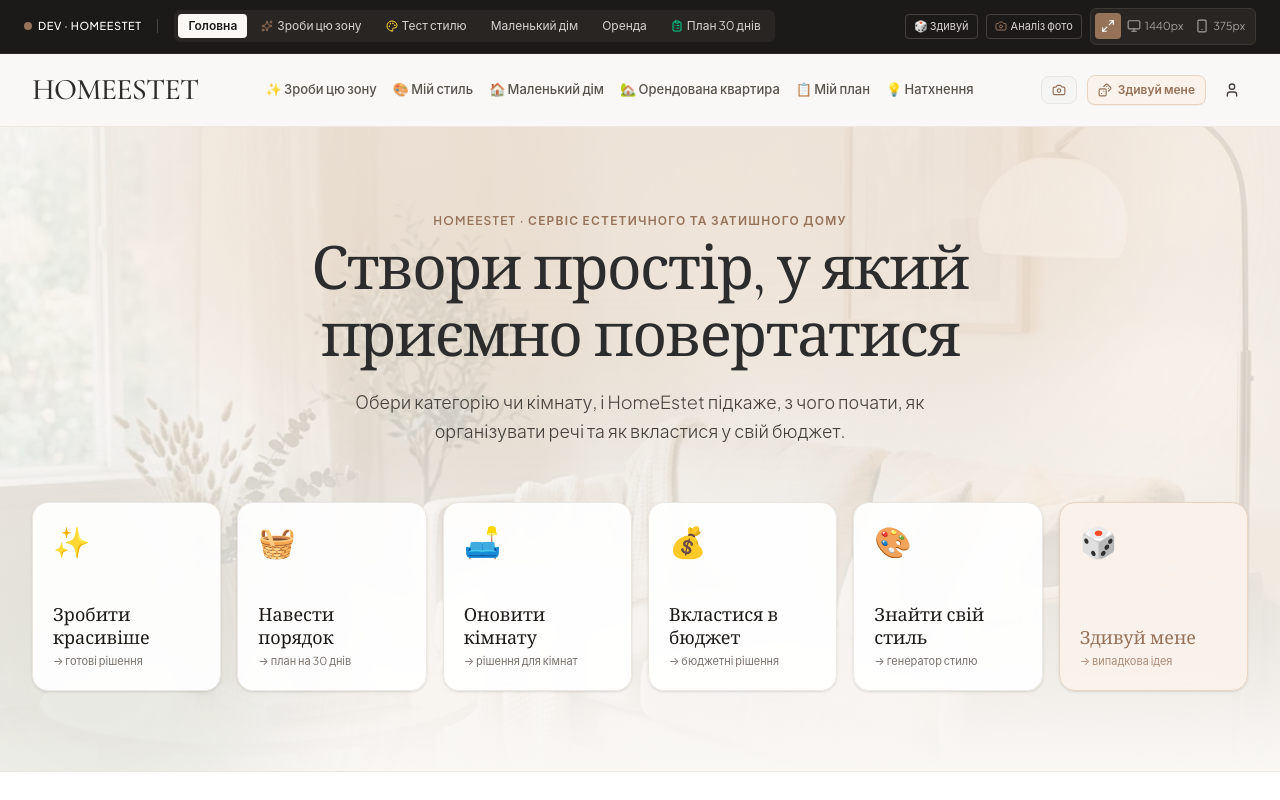
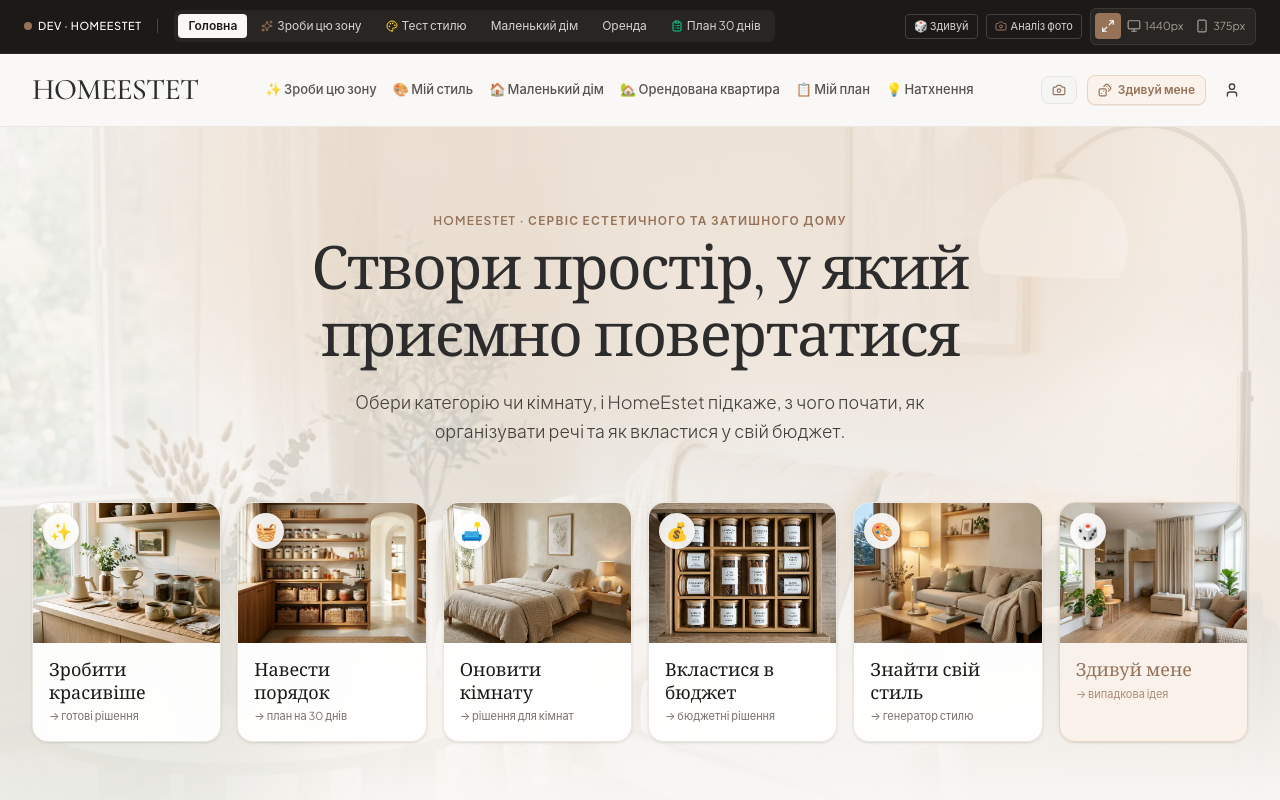
Before and after one commit to yaroslava0505/homeestet, a React (Vite) app: page / in a window 1280 px wide. Shown: the top 800 px of the page. Built offline with nearby package versions, Linux system fonts and the light colour scheme.

Commit message:
Головна: фото у картках намірів
Co-Authored-By: Claude Fable 5.1 <noreply@anthropic.com>

```diff
--- a/src/pages/HomePage.tsx
+++ b/src/pages/HomePage.tsx
@@ -3,7 +3,7 @@ import { ARTICLES_CATALOG } from '../data/articles.ts';
 import { IMAGES } from '../data/images.ts';
 import { BeforeAfterSlider } from '../components/BeforeAfterSlider.tsx';
 import { AppImage } from '../components/AppImage.tsx';
-import type { PageView } from '../types.ts';
+import type { ImageAsset, PageView } from '../types.ts';
 import { ArrowRight, Calendar } from 'lucide-react';
 
 interface HomePageProps {
@@ -11,13 +11,13 @@ interface HomePageProps {
   onOpenSurprise: () => void;
 }
 
-const INTENT_CARDS: { icon: string; title: string; hint: string; view?: PageView; accent?: boolean }[] = [
-  { icon: '✨', title: 'Зробити красивіше', hint: '→ готові рішення', view: { type: 'zone-builder' } },
-  { icon: '🧺', title: 'Навести порядок', hint: '→ план на 30 днів', view: { type: 'personal-plan' } },
-  { icon: '🛋️', title: 'Оновити кімнату', hint: '→ рішення для кімнат', view: { type: 'zone-builder' } },
-  { icon: '💰', title: 'Вкластися в бюджет', hint: '→ бюджетні рішення', view: { type: 'zone-builder' } },
-  { icon: '🎨', title: 'Знайти свій стиль', hint: '→ генератор стилю', view: { type: 'style-quiz' } },
-  { icon: '🎲', title: 'Здивуй мене', hint: '→ випадкова ідея', accent: true },
+const INTENT_CARDS: { icon: string; title: string; hint: string; image: ImageAsset; view?: PageView; accent?: boolean }[] = [
+  { icon: '✨', title: 'Зробити красивіше', hint: '→ готові рішення', image: IMAGES.coffeeCorner, view: { type: 'zone-builder' } },
+  { icon: '🧺', title: 'Навести порядок', hint: '→ план на 30 днів', image: IMAGES.pantryHero, view: { type: 'personal-plan' } },
+  { icon: '🛋️', title: 'Оновити кімнату', hint: '→ рішення для кімнат', image: IMAGES.bedroomCalm, view: { type: 'zone-builder' } },
+  { icon: '💰', title: 'Вкластися в бюджет', hint: '→ бюджетні рішення', image: IMAGES.spicesDrawer, view: { type: 'zone-builder' } },
+  { icon: '🎨', title: 'Знайти свій стиль', hint: '→ генератор стилю', image: IMAGES.sofaLiving, view: { type: 'style-quiz' } },
+  { icon: '🎲', title: 'Здивуй мене', hint: '→ випадкова ідея', image: IMAGES.smallStudio, accent: true },
 ];
 
 export function HomePage({ onNavigate, onOpenSurprise }: HomePageProps) {
@@ -59,16 +59,27 @@ export function HomePage({ onNavigate, onOpenSurprise }: HomePageProps) {
                 type="button"
                 key={card.title}
                 onClick={() => (card.view ? onNavigate(card.view) : onOpenSurprise())}
-                className={`p-5 rounded-2xl border text-left transition-all duration-200 hover:-translate-y-1 shadow-sm backdrop-blur-sm group flex flex-col justify-between aspect-square focus:outline-none focus-visible:ring-2 focus-visible:ring-[#8A9A86] ${
+                className={`rounded-2xl border overflow-hidden text-left transition-all duration-200 hover:-translate-y-1 shadow-sm hover:shadow-md backdrop-blur-sm group flex flex-col focus:outline-none focus-visible:ring-2 focus-visible:ring-[#8A9A86] ${
                   card.accent
                     ? 'bg-[#FAF2EB]/95 hover:bg-[#F2E5D5] border-[#E8D4C0] hover:border-[#967259]'
                     : 'bg-white/92 hover:bg-white border-[#ECE8E1] hover:border-[#967259]'
                 }`}
               >
-                <span className="text-3xl block mb-2" aria-hidden="true">
-                  {card.icon}
+                <span className="relative block aspect-[4/3] overflow-hidden bg-stone-100">
+                  <AppImage
+                    image={card.image}
+                    alt=""
+                    sizes="(min-width: 1024px) 16vw, (min-width: 768px) 33vw, 50vw"
+                    className="w-full h-full object-cover object-center group-hover:scale-105 transition-transform duration-500 ease-out"
+                  />
+                  <span
+                    className="absolute top-2.5 left-2.5 w-9 h-9 rounded-full bg-white/90 backdrop-blur-sm shadow-sm flex items-center justify-center text-lg"
+                    aria-hidden="true"
+                  >
+                    {card.icon}
+                  </span>
                 </span>
-                <span className="block">
+                <span className="block p-4 flex-1">
                   <span
                     className={`font-serif text-base sm:text-lg font-medium block leading-tight transition-colors ${
                       card.accent ? 'text-[#967259]' : 'text-stone-900 group-hover:text-[#967259]'
```
